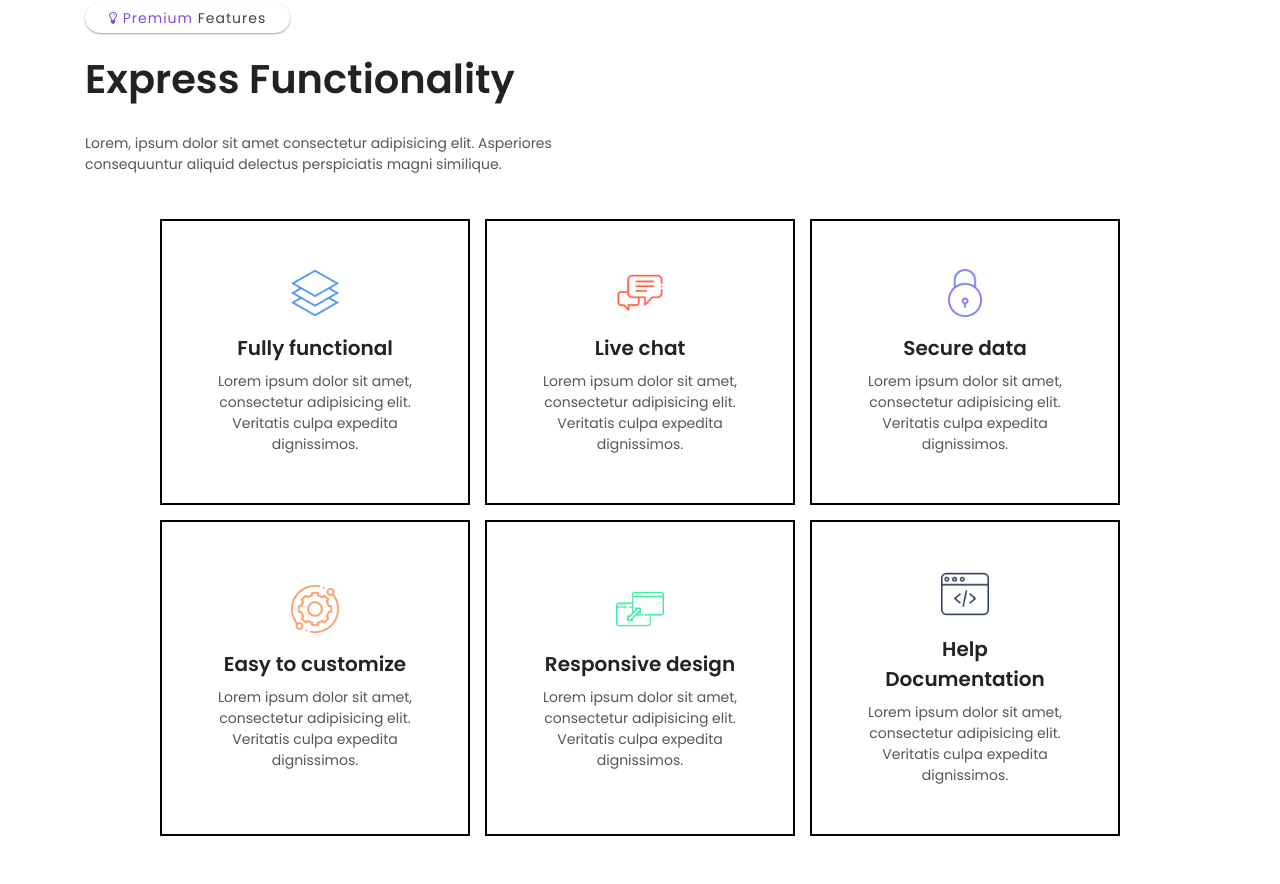
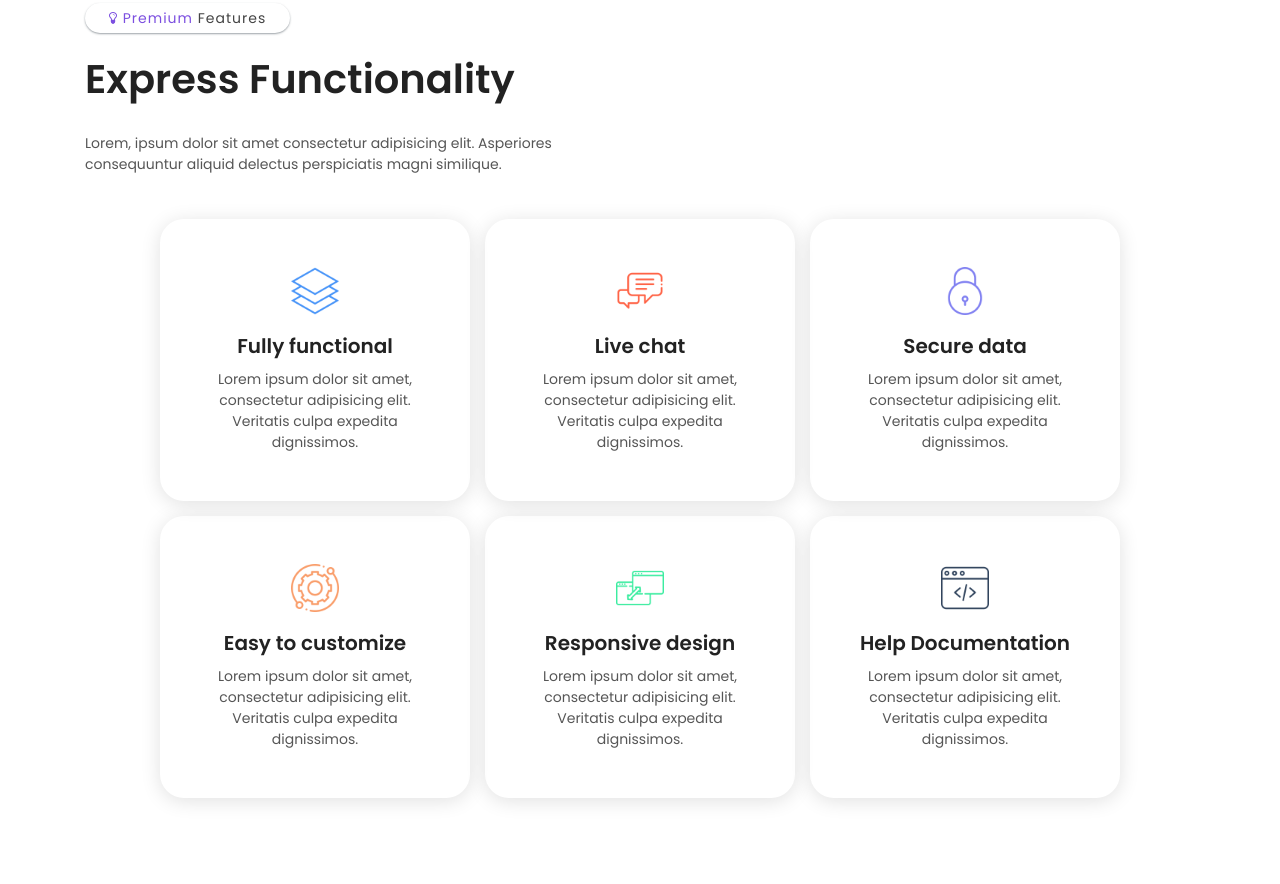
Before and after one commit to Niseme/29-land, a website: page index.html in a window 1280 px wide. Shown: the part 836-1720 px from the top of the page. Drawn offline with Linux system fonts and the light colour scheme.

Commit message:
grid cells

```diff
--- a/css/styles/styles.css
+++ b/css/styles/styles.css
@@ -121,7 +121,8 @@ text-transform: capitalize;
     justify-content: center;
     align-items: center;
     text-align: center;
-    border: 2px solid black;
+    box-shadow: 0 3px 20px 0px rgb(0 0 0 / 12%);
+    border-radius: 1.5rem;
     padding: 48px;
 }
 
@@ -144,6 +145,9 @@ text-transform: capitalize;
     margin: 0;
 }
 
-
+.grid-cell:hover{
+    transform: translateY(-10px) ;
+    transition: 0.5s;
+}
 
 /* PREMIUM ENDS */
```
